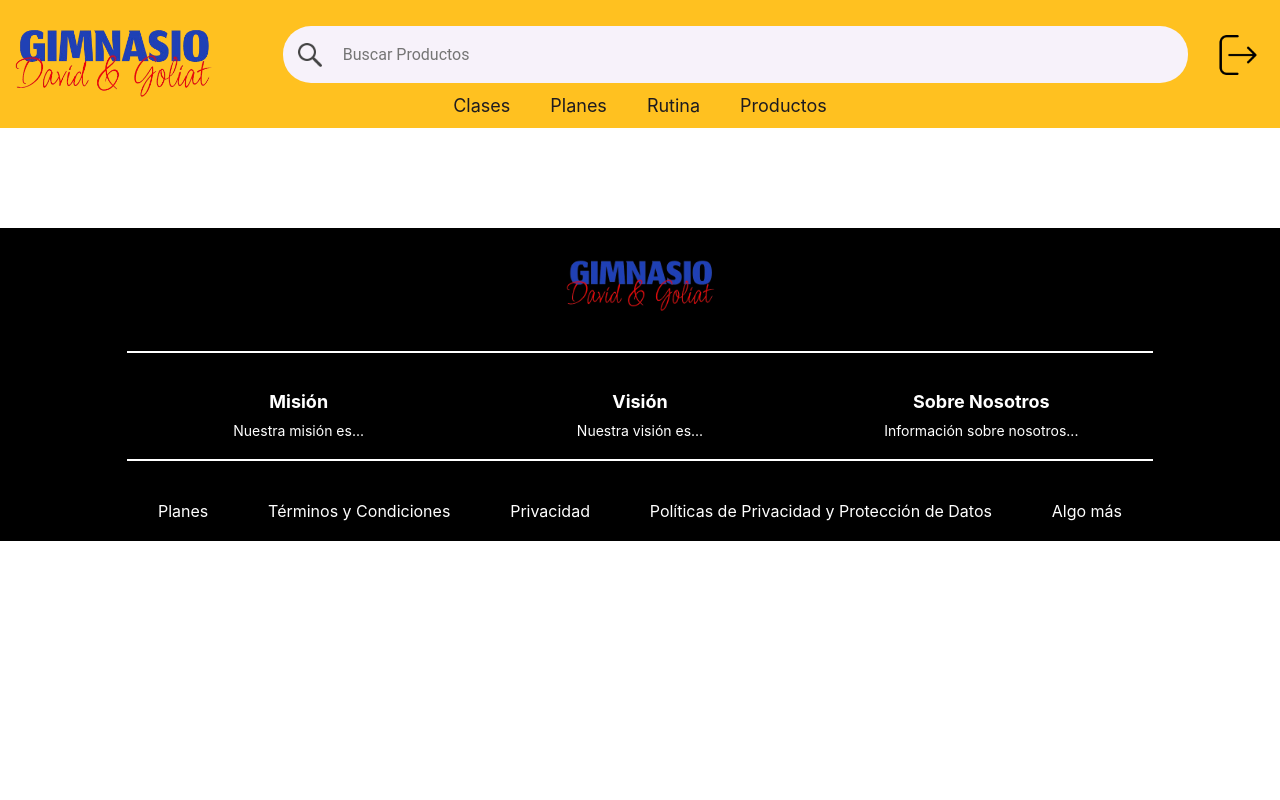
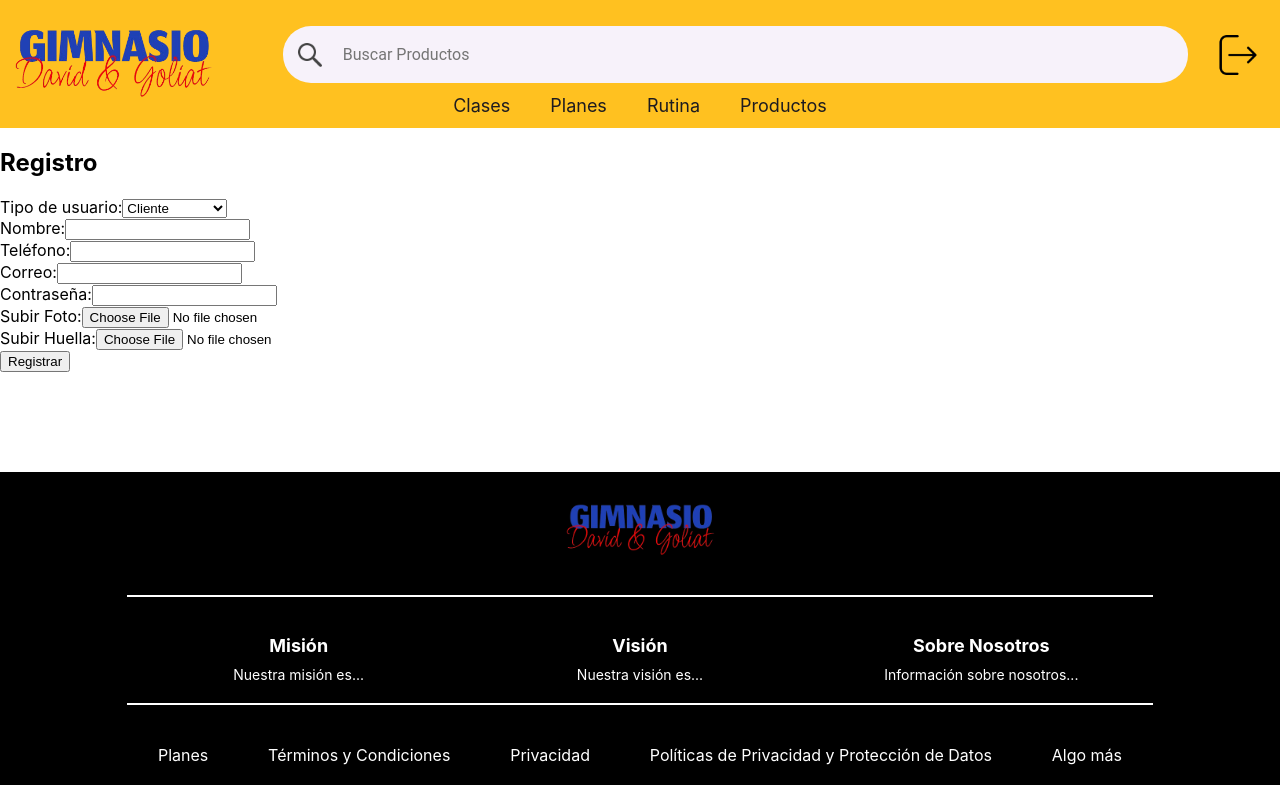
Before and after one commit to AnoonFa/Proyecto-Gym-David-Goliat, a React (Create React App) app: page / in a window 1280 px wide. Built offline with nearby package versions, Linux system fonts and the light colour scheme.

Commit message:
se creo registro y componentes para seleccionar el rol y que el admin tenga una ruta segura(es opcional)

```diff
--- a/src/App.js
+++ b/src/App.js
@@ -7,16 +7,20 @@ import PlanesCliente from './pages/Client/PlansPage/PlansClient';
 import PlanesAdmin from './pages/Management/ManagePlans/PlansAdmi';
 import ClientPayments from './pages/Client/PaymentsPage/ClienPayments';
 import AdminPayments from './pages/Management/ManagementPayments/AdminPayments';
+import Register from './pages/Auth/RegisterPage/Register';
+import PrivateRoute from './components/PrivateRoute/PrivateRoute';
+import RoleSelector from './components/RoleSelector/RoleSelector';
+
+const isAdmin = true;
 
 function App() {
+
   return (
     <Router>
       <div>
         <Header />
+        <Register />
 
-        <Routes>
-
-        </Routes>
         <Footer />
       </div>
     </Router>
--- a/src/components/PrivateRoute/PrivateRoute.js
+++ b/src/components/PrivateRoute/PrivateRoute.js
@@ -0,0 +1,8 @@
+import React from 'react';
+import { Navigate } from 'react-router-dom';
+
+const PrivateRoute = ({ component: Component, isAdmin, ...rest }) => {
+    return isAdmin ? <Component {...rest} /> : <Navigate to="../../pages/Auth/LoginPage" />;
+};
+
+export default PrivateRoute;
--- /dev/null
+++ b/src/components/RoleSelector/RoleSelector.css
@@ -0,0 +1,13 @@
+.role-selector {
+    display: flex;
+    justify-content: center;
+    margin: 20px 0;
+    background-color: rgb(0, 0, 0);
+}
+
+.role-selector button {
+    margin: 0 10px;
+    padding: 10px 20px;
+    font-size: 16px;
+    background-color: bisque;
+}
--- /dev/null
+++ b/src/components/RoleSelector/RoleSelector.js
@@ -0,0 +1,13 @@
+import React from 'react';
+
+const RoleSelector = ({ setRole }) => {
+    return (
+        <div className="role-selector">
+            <button onClick={() => setRole('cliente')}>Cliente</button>
+            <button onClick={() => setRole('empleado')}>Empleado</button>
+            <button onClick={() => setRole('administrador')}>Administrador</button>
+        </div>
+    );
+};
+
+export default RoleSelector;
--- /dev/null
+++ b/src/pages/Auth/RegisterPage/Register.js
@@ -0,0 +1,84 @@
+import React, { useState } from 'react';
+import './Register.css';
+
+const RegisterForm = () => {
+    const [role, setRole] = useState('cliente');
+    const [formData, setFormData] = useState({
+      nombre: '',
+      telefono: '',
+      correo: '',
+      contrasena: '',
+      foto: null,
+      huella: null,
+    });
+
+    const handleChange = (e) => {
+      const { name, value, files } = e.target;
+      if (files) {
+        setFormData({
+          ...formData,
+          [name]: files[0],
+        });
+      } else {
+        setFormData({
+          ...formData,
+          [name]: value,
+        });
+      }
+    };
+
+    const handleSubmit = (e) => {
+      e.preventDefault();
+        alert(`Usuario registrado:
+            \nNombre: ${user.username}
+            \nEmail: ${user.email}
+            \nContraseña: ${user.password}
+            \nRol: ${user.role}`);
+        console.log(formData);
+    };
+
+    return (
+        <div className="container">
+          <h2>Registro</h2>
+          <form onSubmit={handleSubmit}>
+            <div className="form-group">
+              <label htmlFor="role">Tipo de usuario:</label>
+              <select name="role" value={role} onChange={(e) => setRole(e.target.value)}>
+                <option value="cliente">Cliente</option>
+                <option value="empleado">Empleado</option>
+                <option value="administrador">Administrador</option>
+              </select>
+            </div>
+            <div className="form-group">
+              <label htmlFor="nombre">Nombre:</label>
+              <input type="text" name="nombre" value={formData.nombre} onChange={handleChange} required />
+            </div>
+            <div className="form-group">
+              <label htmlFor="telefono">Teléfono:</label>
+              <input type="text" name="telefono" value={formData.telefono} onChange={handleChange} required />
+            </div>
+            <div className="form-group">
+              <label htmlFor="correo">Correo:</label>
+              <input type="email" name="correo" value={formData.correo} onChange={handleChange} required />
+            </div>
+            <div className="form-group">
+              <label htmlFor="contrasena">Contraseña:</label>
+              <input type="password" name="contrasena" value={formData.contrasena} onChange={handleChange} required />
+            </div>
+            <div className="upload-section">
+              <div className="upload-box">
+                <label htmlFor="foto">Subir Foto:</label>
+                <input type="file" name="foto" accept="image/*" onChange={handleChange} />
+              </div>
+              <div className="upload-box">
+                <label htmlFor="huella">Subir Huella:</label>
+                <input type="file" name="huella" accept="image/*" onChange={handleChange} />
+              </div>
+            </div>
+            <button type="submit" className="submit-button">Registrar</button>
+          </form>
+        </div>
+      );
+    };
+
+    export default RegisterForm;
```
Also changed, not shown: src/Forms/LoginForm/LoginForm.js (deleted), src/Forms/RegistrationForm/RegistrationForm.css (deleted), src/Forms/RegistrationForm/RegistrationForm.js (deleted), src/pages/Auth/RegisterPage/Register.css (added).
